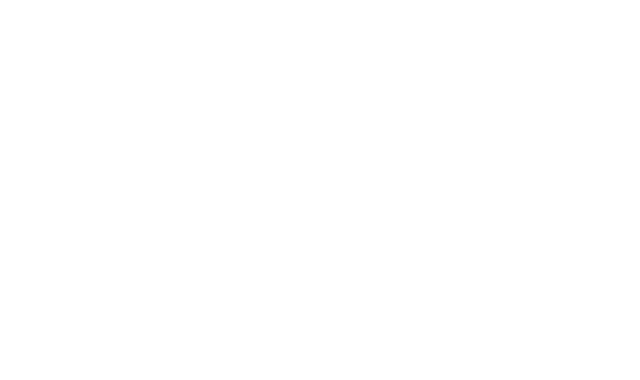
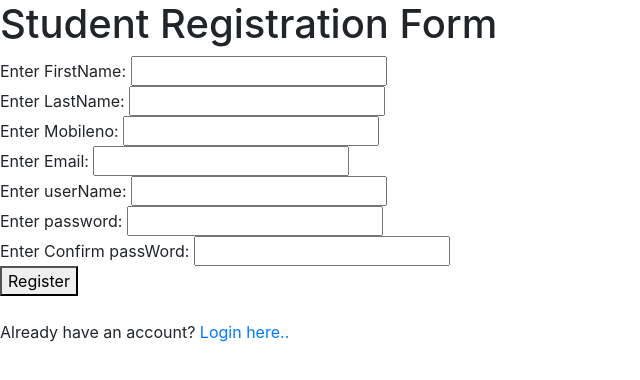
Before and after one commit to Shubham-Gawade/StudentCrudApplication, an Angular app in the folder client/: page /studentRegistration in a window 1280 px wide. Before the commit this address led to /. Shown: the top 380 px of the page, without its empty margins (0-640 px from the left). Built offline with nearby package versions, Linux system fonts and the light colour scheme.

Commit message:
student routes added

```diff
--- a/client/src/app/app-routing.module.ts
+++ b/client/src/app/app-routing.module.ts
@@ -4,13 +4,15 @@
 import { RegistrationFormComponent } from './registration-form/registration-form.component';
 import { ForgetPasswordComponent } from './forget-password/forget-password.component';
 import { HomepageComponent } from './homepage/homepage.component';
+import { StudentRegistrationFormComponent } from './student-registration-form/student-registration-form.component';
 
 const routes: Routes = [
   { path: '', redirectTo: 'login', pathMatch: 'full' },
   { path: 'login', component: LoginFormComponent},
   { path: 'registration', component: RegistrationFormComponent},
   { path: 'forgetpassword', component: ForgetPasswordComponent},
-  { path: 'homepage', component: HomepageComponent}
+  { path: 'homepage', component: HomepageComponent},
+  { path: 'studentRegistration', component: StudentRegistrationFormComponent}
 ];
 
 @NgModule({
--- a/client/src/app/app.module.ts
+++ b/client/src/app/app.module.ts
@@ -10,6 +10,7 @@
 import { RegistrationFormComponent } from './registration-form/registration-form.component';
 import { ForgetPasswordComponent } from './forget-password/forget-password.component';
 import { HomepageComponent } from './homepage/homepage.component';
+import { StudentRegistrationFormComponent } from './student-registration-form/student-registration-form.component';
 
 @NgModule({
   declarations: [
@@ -17,7 +18,8 @@
     LoginFormComponent,
     RegistrationFormComponent,
     ForgetPasswordComponent,
-    HomepageComponent
+    HomepageComponent,
+    StudentRegistrationFormComponent
   ],
   imports: [
     BrowserModule,
--- a/client/src/app/homepage/homepage.component.html
+++ b/client/src/app/homepage/homepage.component.html
@@ -1 +1 @@
-<p>homepage works!</p>
+<a href="#" [routerLink]="['/studentRegistration']">Add Student</a>
--- /dev/null
+++ b/client/src/app/student-registration-form/student-registration-form.component.html
@@ -0,0 +1,12 @@
+<h1>Student Registration Form</h1>
+<form [formGroup]="studentregistrationform">
+    Enter FirstName: <input formControlName="firstname" type="text"><br>
+    Enter LastName: <input formControlName="lastname" type="text"><br>
+    Enter Mobileno: <input formControlName="mobileno" type="text"><br>
+    Enter Email: <input formControlName="email" type="text"><br>
+    Enter userName: <input formControlName="username" type="text"><br>
+    Enter password: <input formControlName= "password" type="text"><br>
+    Enter Confirm passWord: <input formControlName= "confirmpassword" type="text"><br>
+    <button (click)="register()">Register</button>
+  </form><br>
+  Already have an account?<a href="#" [routerLink]="['/login']"> Login here..</a>
--- /dev/null
+++ b/client/src/app/student-registration-form/student-registration-form.component.ts
@@ -0,0 +1,55 @@
+import { Component, OnInit } from '@angular/core';
+import { FormGroup, FormBuilder, Validators } from '@angular/forms';
+import { HttpClient } from '@angular/common/http';
+
+
+@Component({
+  selector: 'app-student-registration-form',
+  templateUrl: './student-registration-form.component.html',
+  styleUrls: ['./student-registration-form.component.css']
+})
+export class StudentRegistrationFormComponent implements OnInit {
+
+  studentregistrationform: FormGroup;
+
+  constructor(
+    private fb: FormBuilder,
+    private http: HttpClient
+  ) { }
+
+  ngOnInit() {
+    this.studentregistrationform = this.fb.group({
+      firstname: ['', Validators.required],
+      lastname: ['', Validators.required],
+      mobileno: ['', Validators.required],
+      email: ['', Validators.required],
+      username: ['', Validators.required],
+      password: ['', Validators.required],
+      confirmpassword: ['', Validators.required]
+    });
+  }
+
+  register() {
+    const data = {
+      firstname: this.studentregistrationform.get('firstname').value,
+      lastname: this.studentregistrationform.get('lastname').value,
+      mobileno: this.studentregistrationform.get('mobileno').value,
+      email: this.studentregistrationform.get('email').value,
+      username: this.studentregistrationform.get('username').value,
+      password: this.studentregistrationform.get('password').value
+    };
+    console.log('data', data);
+
+    this.http.post('http://localhost:3000/student/studentSignup', data).subscribe((response: any) => {
+
+      console.log(response);
+      alert(response.msg);
+
+    }, (error) => {
+
+      console.log(error);
+      alert(error.error.msg);
+
+    });
+  }
+}
```
Also changed, not shown: client/src/app/student-registration-form/student-registration-form.component.css (added), 1 other file (tests, documents, lock files or other folders).
